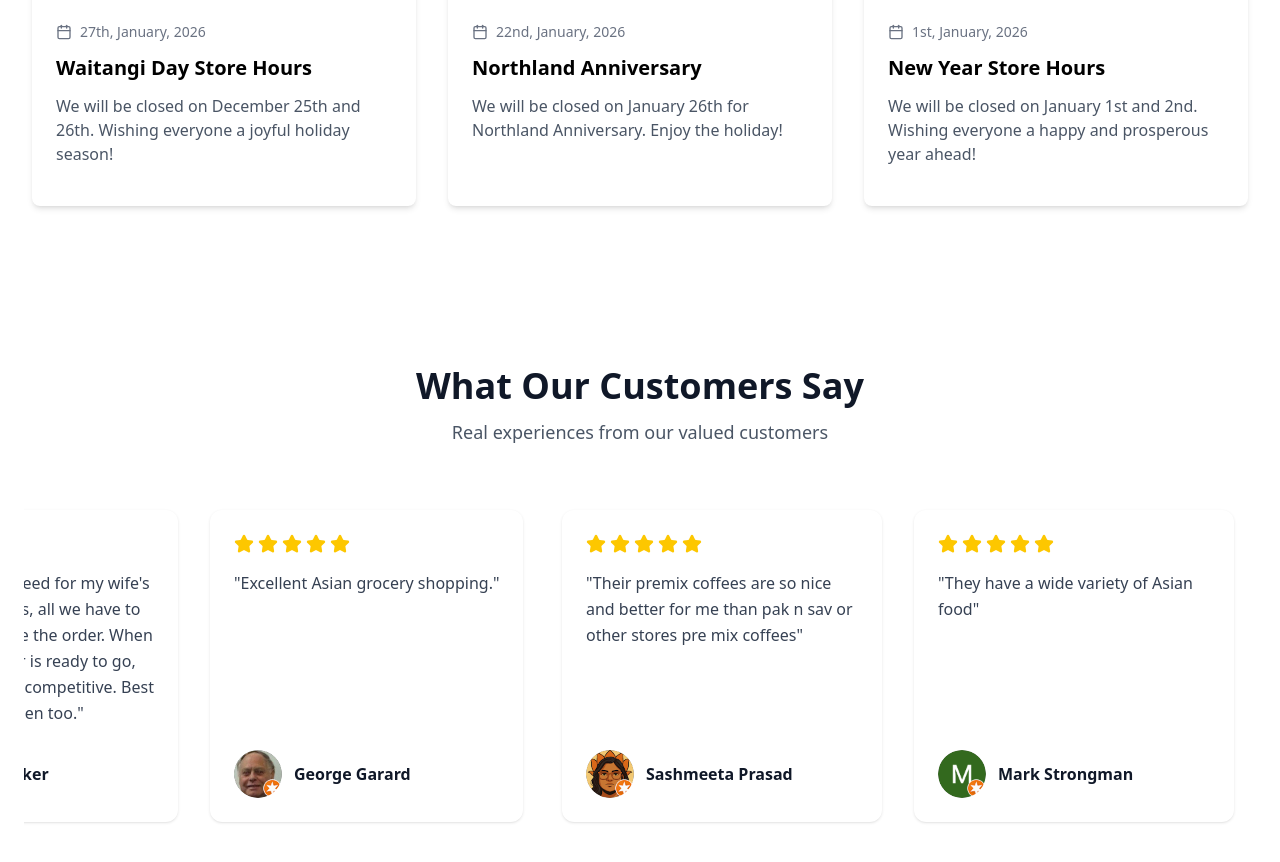
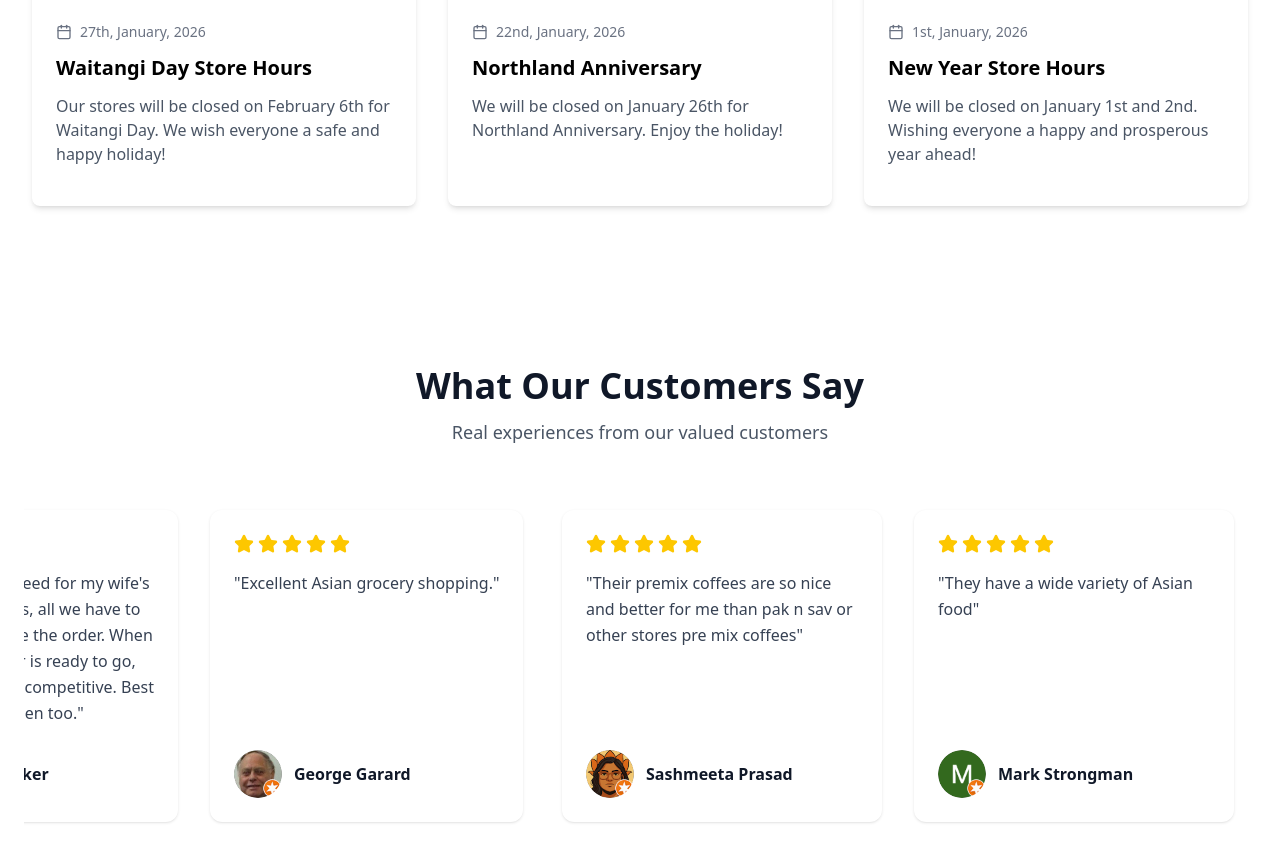
Before and after one commit to xipizy/ings-website, a React (Vite) app: page / in a window 1280 px wide. Shown: the part 1571-2433 px from the top of the page. Built offline with nearby package versions, Linux system fonts and the light colour scheme.

Commit message:
Updated Waitangi day hours.

```diff
--- a/src/components/news.jsx
+++ b/src/components/news.jsx
@@ -34,7 +34,7 @@ export default function NewsUpdates() {
       image: WaitangiImage,
       date: "27th, January, 2026",
       title: "Waitangi Day Store Hours",
-      description: "We will be closed on December 25th and 26th. Wishing everyone a joyful holiday season!",
+      description: "Our stores will be closed on February 6th for Waitangi Day. We wish everyone a safe and happy holiday!",
       badge: "LATEST NEWS"
     },
     {
```
